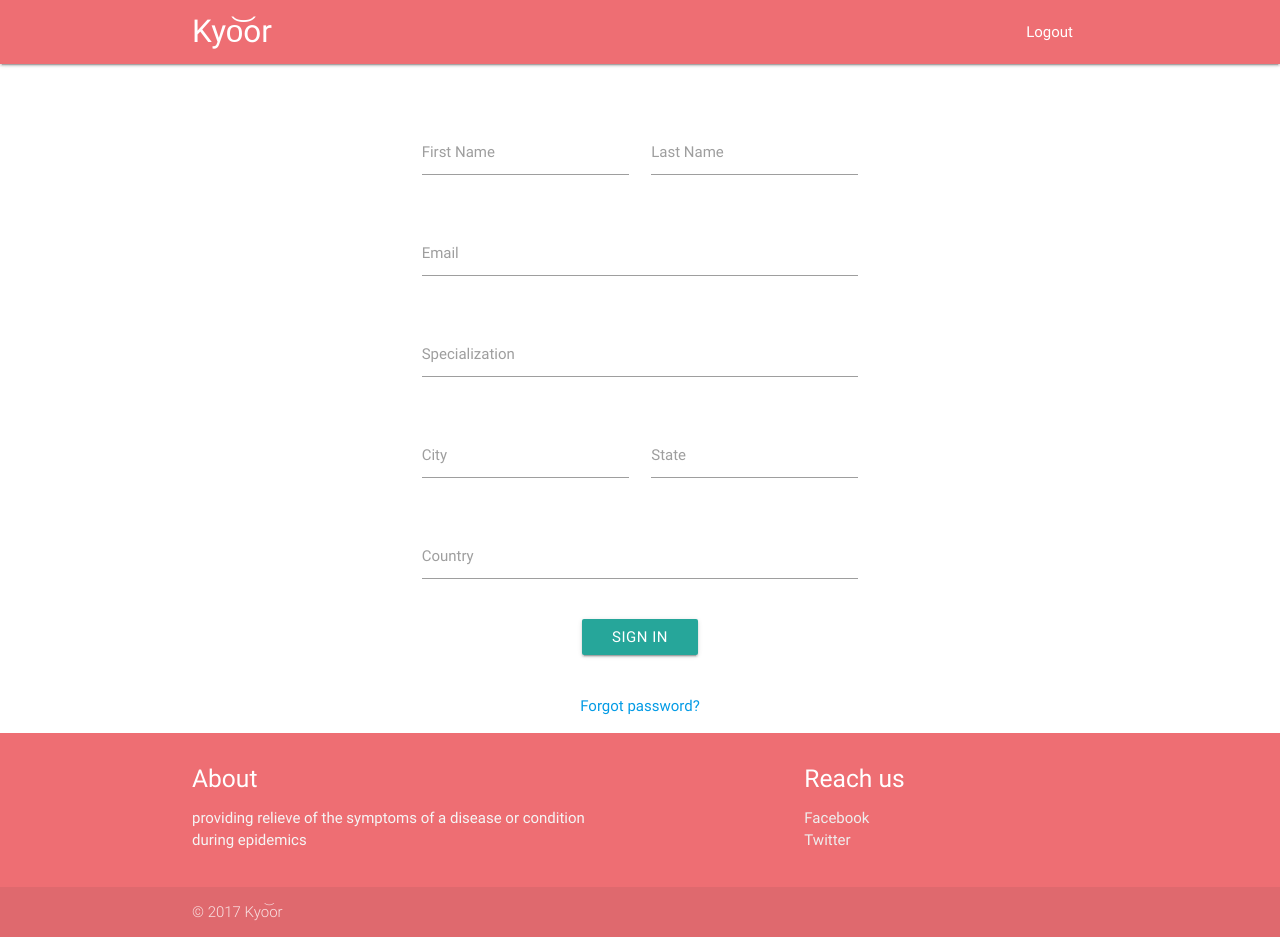
After one commit to Ayukha/Hack_Devfest, a Django app: template Trend/template/Trend/signin.html in a window 1280 px wide. The commit adds this page. Run offline with Django 3.2, Linux system fonts and the light colour scheme; the template is opened without the code that fills it, so the values that code supplies are empty; some libraries are stand-ins or nearby versions.

Commit message:
Update sign in

```diff
--- a/Trend/static/Trend/css/style.css
+++ b/Trend/static/Trend/css/style.css
@@ -8,6 +8,7 @@
       flex: 1 0 auto;
   }
 
-  .footer-links {
-      display: inline-block;
+
+  #main-container {
+      margin-top: 50px;
   }
--- /dev/null
+++ b/Trend/template/Trend/signin.html
@@ -0,0 +1,104 @@
+<!DOCTYPE html>
+<html>
+
+<head>
+    <link type="text/css" rel="stylesheet" href="../../static/Trend/css/style.css">
+    <link href="https://fonts.googleapis.com/icon?family=Material+Icons" rel="stylesheet">
+    <link rel="stylesheet" href="https://cdnjs.cloudflare.com/ajax/libs/materialize/0.100.2/css/materialize.min.css">
+    <meta name="viewport" content="width=device-width, initial-scale=1.0" />
+    <title>
+        Kyo͝or
+    </title>
+</head>
+
+<body>
+
+    <div class="navbar-fixed">
+        <nav>
+            <div class="nav-wrapper container">
+                <a href="#!" class="brand-logo">Kyo͝or</a>
+                <ul class="right hide-on-med-and-down">
+                    <li><a href="#" id="keynote">Logout</a></li>
+                </ul>
+            </div>
+        </nav>
+    </div>
+    <div class="container">
+        <div id="main-container">
+            <div class="row">
+                <form class="col s6 offset-s3">
+                    <div class="row">
+                        <div class="input-field col s6">
+                            <input id="first_name" type="text" class="validate">
+                            <label for="first_name">First Name</label>
+                        </div>
+                        <div class="input-field col s6">
+                            <input id="last_name" type="text" class="validate">
+                            <label for="last_name">Last Name</label>
+                        </div>
+                    </div>
+                    <div class="row">
+                        <div class="input-field col s12">
+                            <input id="email" type="email" class="validate">
+                            <label for="email">Email</label>
+                        </div>
+                    </div>
+                    <div class="row">
+                        <div class="input-field col s12">
+                            <input id="degree" type="text" class="validate">
+                            <label for="email">Specialization</label>
+                        </div>
+                    </div>
+                    <div class="row">
+                        <div class="input-field col s6">
+                            <input id="first_name" type="text" class="validate">
+                            <label for="first_name">City</label>
+                        </div>
+                        <div class="input-field col s6">
+                            <input id="last_name" type="text" class="validate">
+                            <label for="last_name">State</label>
+                        </div>
+                    </div>
+                    <div class="row">
+                        <div class="input-field col s12">
+                            <input id="email" type="email" class="validate">
+                            <label for="email">Country</label>
+                        </div>
+                    </div>
+
+                    <div class="row">
+                        <div class="col s12 center-align"><a class="waves-effect waves-light btn">Sign In</a></div>
+                    </div>
+                </form>
+            </div>
+            <p class="center-align"><a href="#">Forgot password?</a></p>
+        </div>
+    </div>
+    <footer class="page-footer">
+        <div class="container">
+            <div class="row">
+                <div class="col l6 s12">
+                    <h5 class="white-text">About</h5>
+                    <p class="grey-text text-lighten-4">providing relieve of the symptoms of a disease or condition during epidemics</p>
+                </div>
+                <div class="col l4 offset-l2 s12">
+                    <h5 class="white-text">Reach us</h5>
+                    <ul>
+                        <li><a class="grey-text text-lighten-3" href="#!">Facebook</a></li>
+                        <li><a class="grey-text text-lighten-3" href="#!">Twitter</a></li>
+                    </ul>
+                </div>
+            </div>
+        </div>
+        <div class="footer-copyright">
+            <div class="container">
+                © 2017 Kyo͝or
+            </div>
+        </div>
+    </footer>
+    <script type="text/javascript" src="https://code.jquery.com/jquery-3.2.1.min.js"></script>
+    <script src="https://cdnjs.cloudflare.com/ajax/libs/materialize/0.100.2/js/materialize.min.js"></script>
+    <script type="text/javascript" src="../../static/Trend/js/script.js"></script>
+</body>
+
+</html>
```
Also changed, not shown: Trend/template/Trend/base.html (+4 -4 lines), README.txt (added).
